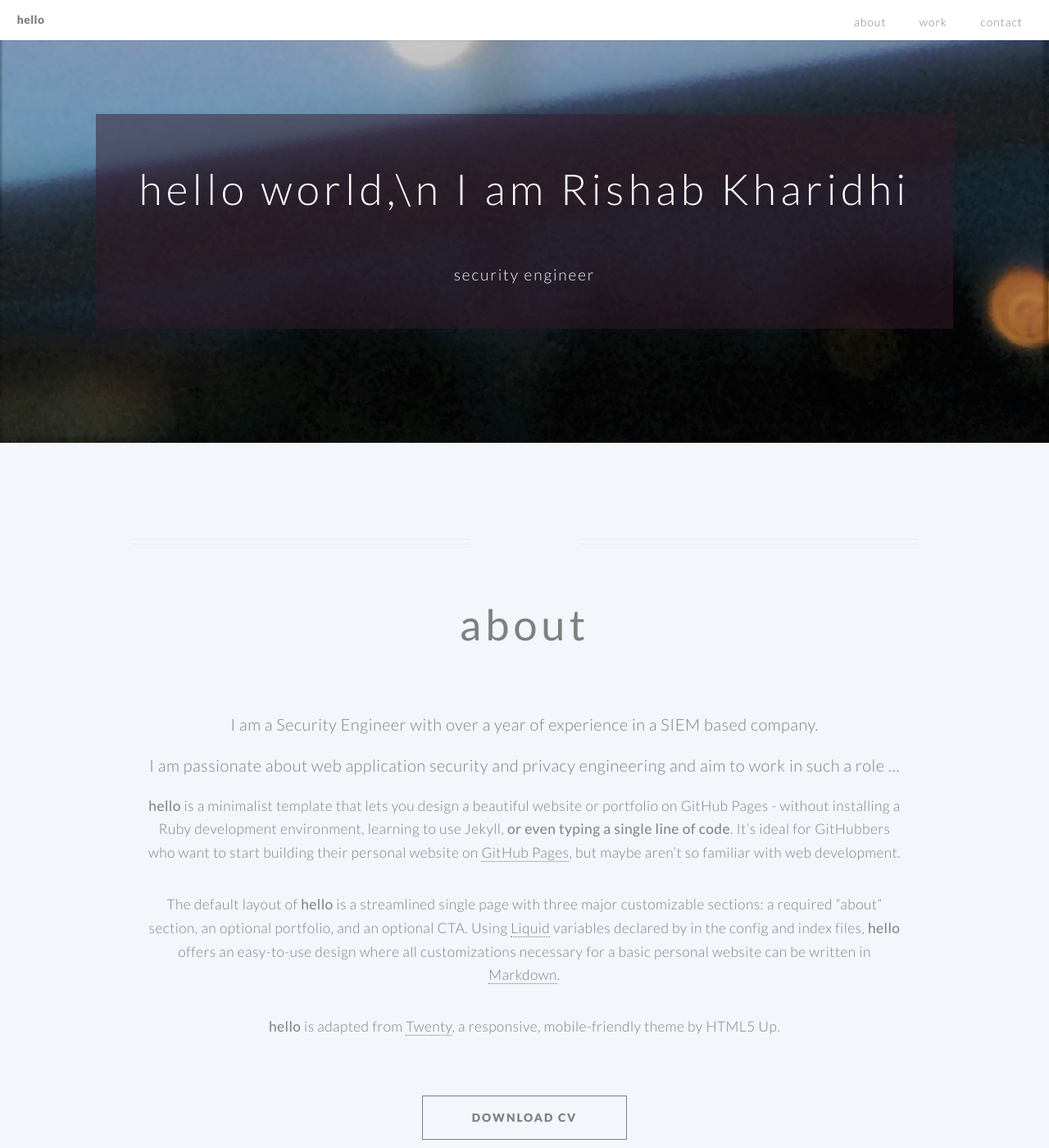
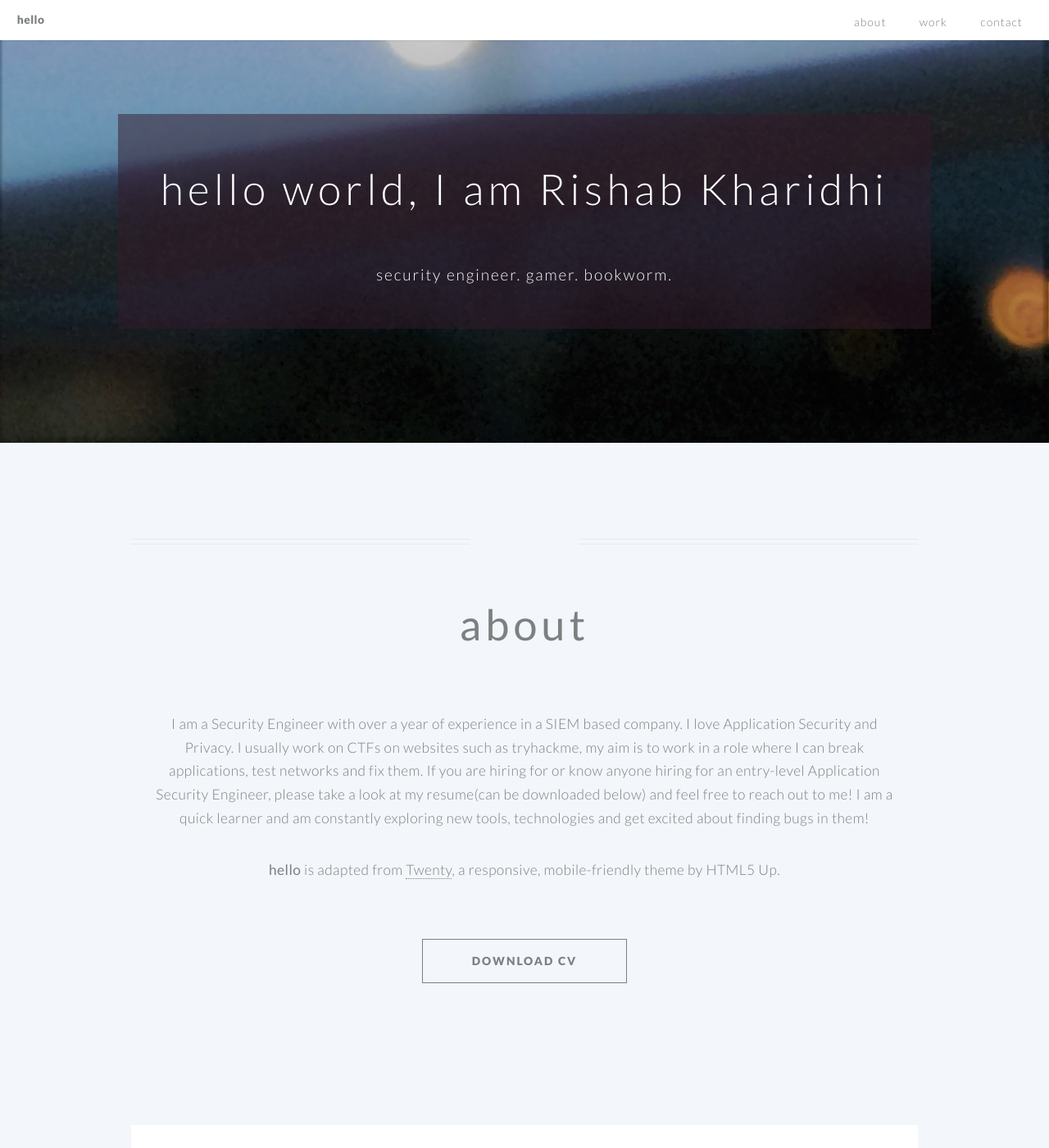
Before and after one commit to rishabkharidhi/rishabkharidhi.github.io, a Jekyll site: the page built from index.md, in a window 1280 px wide and 1400 px high. Shown: the whole window at 82% size. Built offline with Jekyll 4.4.1, drawn with Linux system fonts in a browser that asks for light colours.

Commit message:
Update index.md

```diff
--- a/index.md
+++ b/index.md
@@ -4,8 +4,8 @@ layout: hello-default
 # using Markdown language, you can customize the following variables!
 
 # these variables are required -------------------------------
-banner_title: hello world,\n I am Rishab Kharidhi
-banner_subtitle: security engineer
+banner_title: hello world, I am Rishab Kharidhi
+banner_subtitle: security engineer. gamer. bookworm.
 background_image: /images/background.jpeg
 
 about_button: https://www.rishabkharidhi.com/Rishab_Kharidhi_Resume.pdf # the link
@@ -45,16 +45,11 @@ cta_button_label: send me an email! # the label on the button
 
 ---
 [//]: # (write a bit about yourself here)
-### I am a Security Engineer with over a year of experience in a SIEM based company.
+<p>
+  I am a Security Engineer with over a year of experience in a SIEM based company.
 
-### I am passionate about web application security and privacy engineering and aim to work in such a role ...
-
-**hello** is a minimalist template that lets you design a beautiful website or portfolio on GitHub Pages - without installing a Ruby
-development environment, learning to use Jekyll, **or even typing a single line of code**. It's ideal for GitHubbers
-who want to start building their personal website on [GitHub Pages](https://pages.github.com/), but maybe aren't so familiar with web development.
-
-
-The default layout of **hello** is a streamlined single page with three major customizable sections: a required "about" section, an optional portfolio, and an optional CTA. Using [Liquid](https://shopify.github.io/liquid/) variables declared by in the config and index files, **hello** offers an easy-to-use design where all customizations necessary for a basic personal website can be written in [Markdown](https://www.markdownguide.org/basic-syntax/).
-
+  I love Application Security and Privacy. I usually work on CTFs on websites such as tryhackme, my aim is to work in a role where I can break applications, test networks and fix them.
+  If you are hiring for or know anyone hiring for an entry-level Application Security Engineer, please take a look at my resume(can be downloaded below) and feel free to reach out to me! I am a quick learner and am constantly exploring new tools, technologies and get excited about finding bugs in them!
+</p>
 
 **hello** is adapted from [Twenty](https://html5up.net/twenty), a responsive, mobile-friendly theme by HTML5 Up.
```
